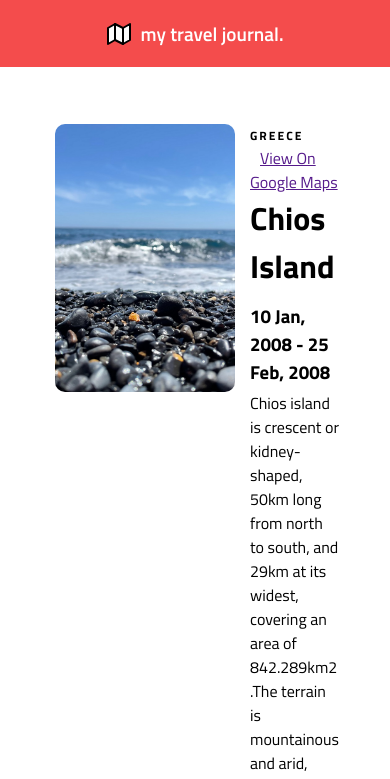
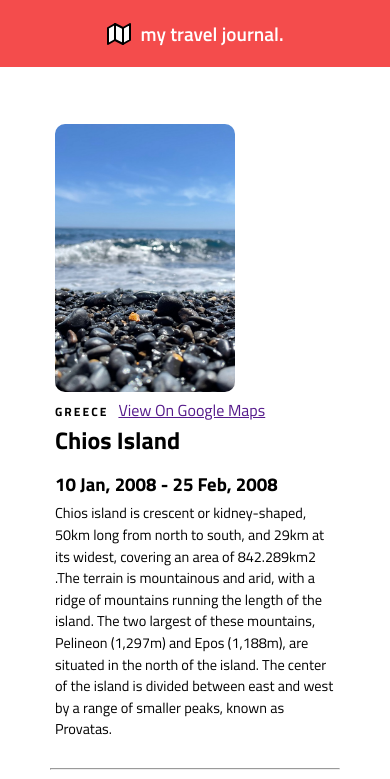
Before and after one commit to ondairos/React_Travel_Guide, a React (Vite) app: page / in a window 390 px wide. Shown: the top 779 px of the page. Built offline with nearby package versions, Linux system fonts and the light colour scheme.

Commit message:
added media for small devices

```diff
--- a/src/App.css
+++ b/src/App.css
@@ -122,3 +122,28 @@ body {
 }
 
 /* END FOOTER CSS */
+
+
+@media only screen and (max-width: 600px) {
+  .main__nav {
+    width: 100%;
+  }
+}
+
+@media only screen and (max-width: 600px) {
+  .main__card {
+    flex-direction: column;
+  }
+  .column {
+    width: 100%;
+  }
+}
+
+@media only screen and (max-width: 600px) {
+  .main__card-title {
+    font-size: 1.5rem;
+  }
+  .main__card-description {
+    font-size: 0.9rem;
+  }
+}
```
